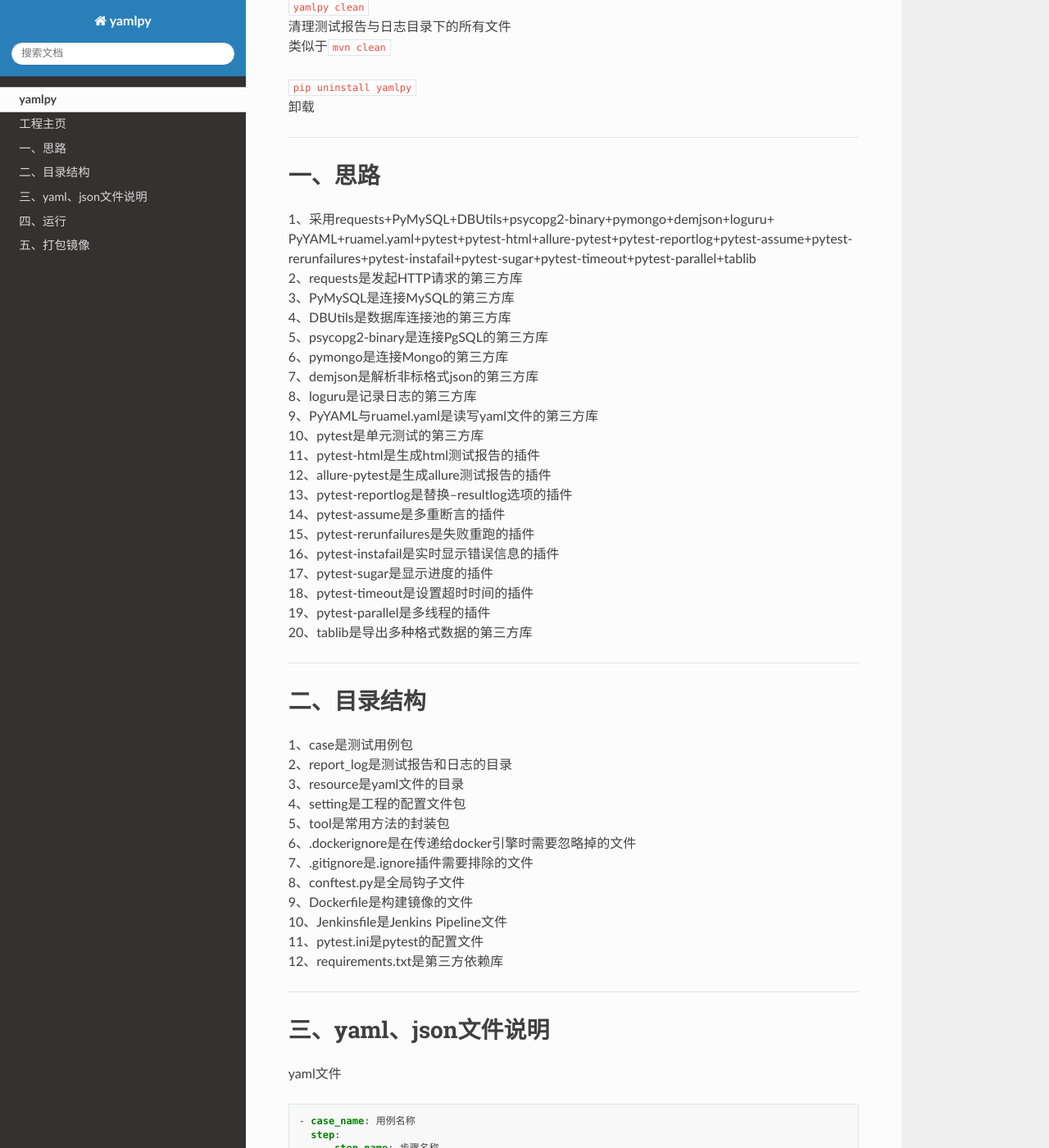
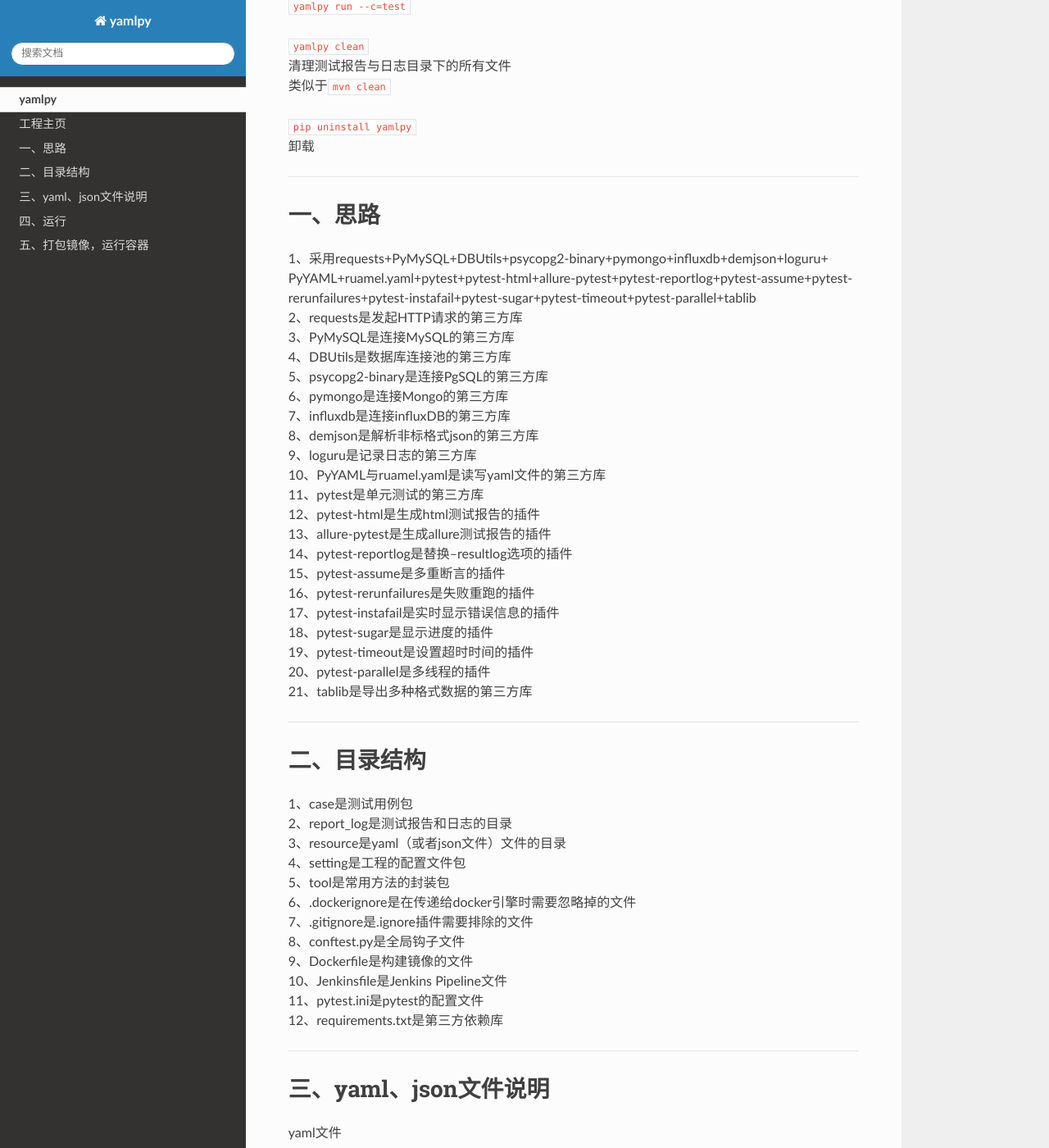
Before and after one commit to yjlch1016/yamlpy_docs, a Sphinx documentation site: the page built from source/page/page_1.md, in a window 1280 px wide and 1400 px high, scrolled down 1393 px. Shown: the whole window at 82% size. Built offline with Sphinx 7.4.7 and the Read the Docs theme 2.0.0, drawn with Linux system fonts in a browser that asks for light colours; some of the changed text lies outside the part shown.

Commit message:
提交V1.1.8的说明文档

```diff
--- a/source/conf.py
+++ b/source/conf.py
@@ -22,7 +22,7 @@
 author = 'yangjianliang'
 
 # The full version, including alpha/beta/rc tags
-release = '1.1.5'
+release = '1.1.8'
 
 # -- General configuration ---------------------------------------------------
 
--- a/source/page/page_1.md
+++ b/source/page/page_1.md
@@ -12,8 +12,10 @@
 yamlpy即为yaml文件+pytest单元测试框架的缩写
 可看作是一个脚手架工具
 可快速生成项目的各个目录与文件
-只需维护一份或者多份yaml文件即可
-（或者json文件）
+支持MySQL、PgSQL与MongoDB等数据库的增删改查
+支持Jenkins、Docker等CI/CD工具
+支持飞书、钉钉、企业微信等机器人
+只需维护一份或者多份yaml（或者json）文件即可
 
 与[yamlapi接口测试框架](https://github.com/yjlch1016/yamlapi)对比，
 整体结构仍然保持不变，
@@ -56,33 +58,34 @@
 
 ***
 # 一、思路
-1、采用requests+PyMySQL+DBUtils+psycopg2-binary+pymongo+demjson+loguru+
+1、采用requests+PyMySQL+DBUtils+psycopg2-binary+pymongo+influxdb+demjson+loguru+
 PyYAML+ruamel.yaml+pytest+pytest-html+allure-pytest+pytest-reportlog+pytest-assume+pytest-rerunfailures+pytest-instafail+pytest-sugar+pytest-timeout+pytest-parallel+tablib
 2、requests是发起HTTP请求的第三方库
 3、PyMySQL是连接MySQL的第三方库
 4、DBUtils是数据库连接池的第三方库
 5、psycopg2-binary是连接PgSQL的第三方库
 6、pymongo是连接Mongo的第三方库
-7、demjson是解析非标格式json的第三方库
-8、loguru是记录日志的第三方库
-9、PyYAML与ruamel.yaml是读写yaml文件的第三方库
-10、pytest是单元测试的第三方库
-11、pytest-html是生成html测试报告的插件
-12、allure-pytest是生成allure测试报告的插件
-13、pytest-reportlog是替换--resultlog选项的插件
-14、pytest-assume是多重断言的插件
-15、pytest-rerunfailures是失败重跑的插件
-16、pytest-instafail是实时显示错误信息的插件
-17、pytest-sugar是显示进度的插件
-18、pytest-timeout是设置超时时间的插件
-19、pytest-parallel是多线程的插件
-20、tablib是导出多种格式数据的第三方库
+7、influxdb是连接influxDB的第三方库
+8、demjson是解析非标格式json的第三方库
+9、loguru是记录日志的第三方库
+10、PyYAML与ruamel.yaml是读写yaml文件的第三方库
+11、pytest是单元测试的第三方库
+12、pytest-html是生成html测试报告的插件
+13、allure-pytest是生成allure测试报告的插件
+14、pytest-reportlog是替换--resultlog选项的插件
+15、pytest-assume是多重断言的插件
+16、pytest-rerunfailures是失败重跑的插件
+17、pytest-instafail是实时显示错误信息的插件
+18、pytest-sugar是显示进度的插件
+19、pytest-timeout是设置超时时间的插件
+20、pytest-parallel是多线程的插件
+21、tablib是导出多种格式数据的第三方库
 
 ***
 # 二、目录结构
 1、case是测试用例包
 2、report_log是测试报告和日志的目录
-3、resource是yaml文件的目录
+3、resource是yaml（或者json文件）文件的目录
 4、setting是工程的配置文件包
 5、tool是常用方法的封装包
 6、.dockerignore是在传递给docker引擎时需要忽略掉的文件
```
Also changed, not shown: other parts of source/page/page_1.md (+12 -9 lines).
